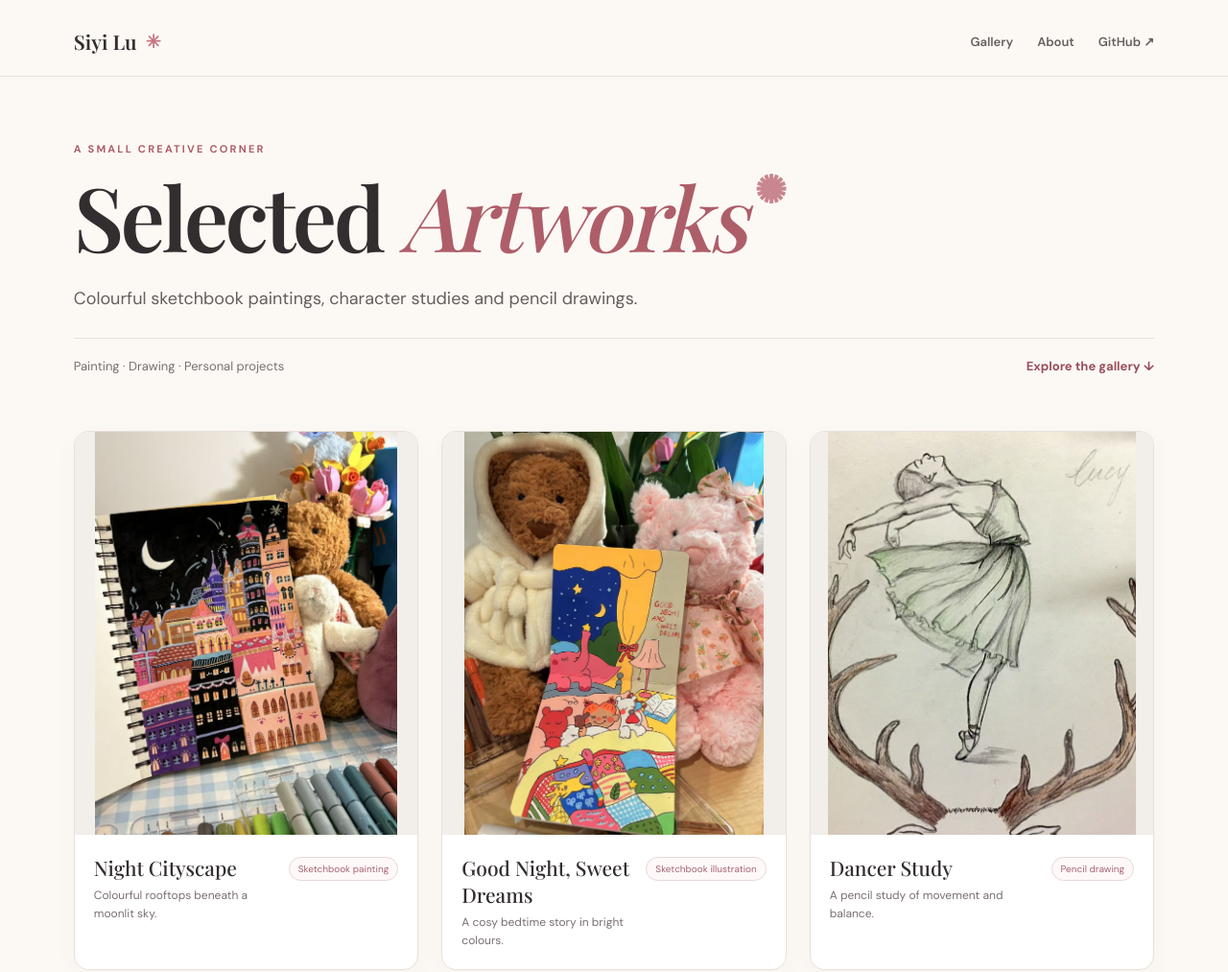
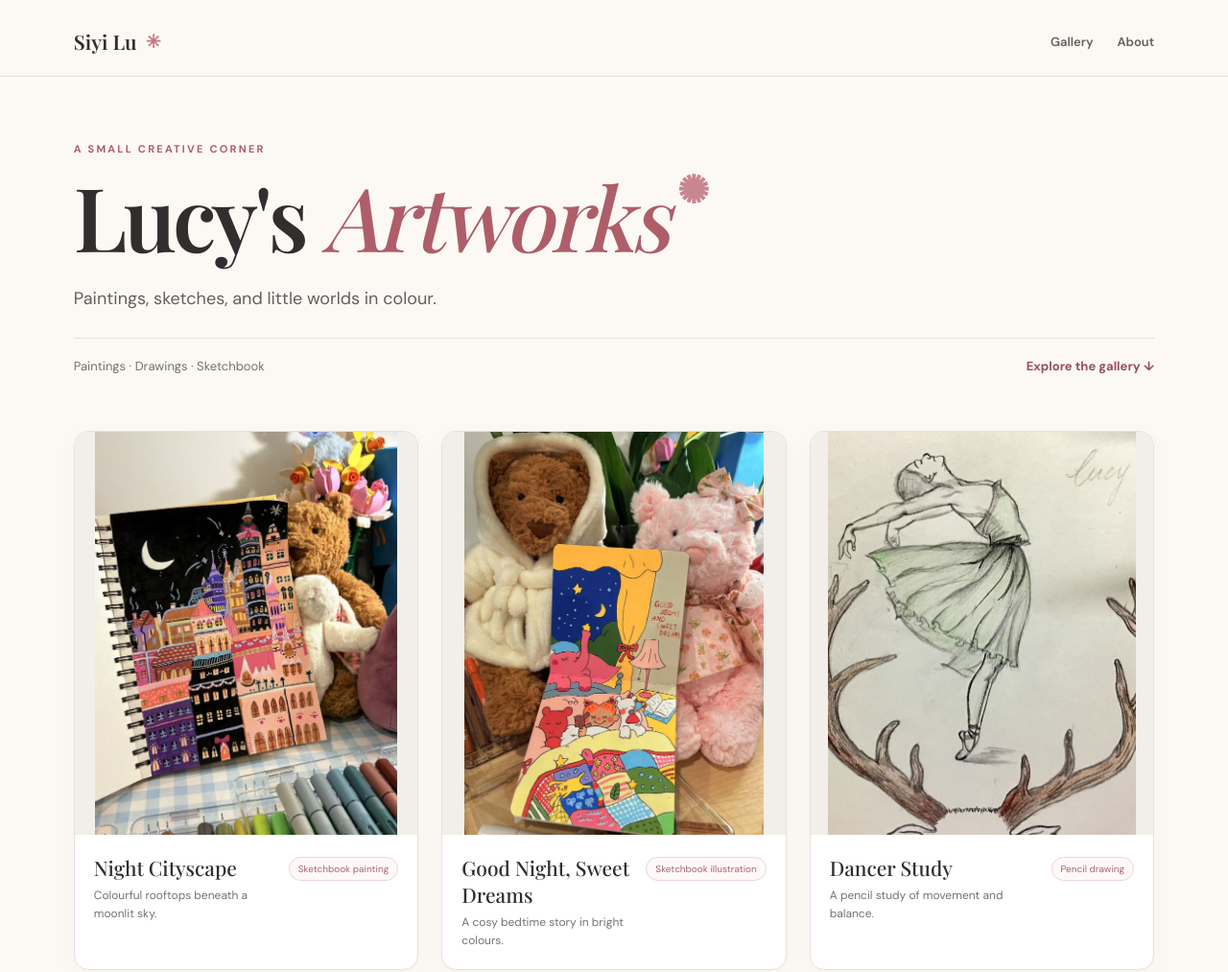
Before and after one commit to LUCYLU-debug/art-gallery, a plain HTML site: page index.html in a window 1280 px wide. Shown: the top 1013 px of the page at 96% size. Drawn offline with nearby package versions, Linux system fonts and the light colour scheme; a web font is replaced by a local one.

Commit message:
Rename gallery to Lucy's Artworks and remove portfolio/job-style framing

```diff
--- a/index.html
+++ b/index.html
@@ -4,20 +4,20 @@
 <meta charset="utf-8">
 <meta name="viewport" content="width=device-width, initial-scale=1">
 <meta name="description" content="Paintings, sketchbook illustrations and pencil drawings by Siyi Lu.">
-<title>Selected Artworks · Siyi Lu</title>
+<title>Lucy's Artworks</title>
 <link rel="stylesheet" href="style.css">
 </head>
 <body>
 <header class="site-header">
   <a class="signature" href="#home">Siyi Lu <span class="dot">✳</span></a>
-  <nav aria-label="Main navigation"><a href="#gallery">Gallery</a><a href="#about">About</a><a href="https://github.com/LUCYLU-debug" target="_blank" rel="noopener noreferrer">GitHub ↗</a></nav>
+  <nav aria-label="Main navigation"><a href="#gallery">Gallery</a><a href="#about">About</a></nav>
 </header>
 <main id="home">
   <section class="intro" aria-labelledby="page-title">
     <p class="eyebrow">A small creative corner</p>
-    <h1 id="page-title">Selected <em>Artworks</em><span class="spark">✺</span></h1>
-    <p class="lead">Colourful sketchbook paintings, character studies and pencil drawings.</p>
-    <div class="intro-bottom"><span>Painting · Drawing · Personal projects</span><a href="#gallery" class="browse">Explore the gallery ↓</a></div>
+    <h1 id="page-title">Lucy's <em>Artworks</em><span class="spark">✺</span></h1>
+    <p class="lead">Paintings, sketches, and little worlds in colour.</p>
+    <div class="intro-bottom"><span>Paintings · Drawings · Sketchbook</span><a href="#gallery" class="browse">Explore the gallery ↓</a></div>
   </section>
   <section id="gallery" class="gallery" aria-label="Artwork gallery">
     <article class="art-card">
@@ -47,9 +47,9 @@
   </section>
   <section id="about" class="about">
     <div><p class="eyebrow">A little about this gallery</p><h2>Making things, one page at a time.</h2></div>
-    <div><p>An assortment of sketchbook paintings and drawings, ranging from colourful character illustrations to cityscapes and pencil studies. Each piece explores a different combination of colour, composition and mood.</p><p class="note">Some pieces are fan art featuring existing characters. The character designs and related intellectual-property rights belong to their respective owners.</p></div>
+    <div><p>A collection of paintings and drawings, from dreamy cityscapes and playful characters to pencil studies. Colours, lines and small details give each scene its own character.</p><p class="note">Some pieces are fan art featuring existing characters. The character designs and related intellectual-property rights belong to their respective owners.</p></div>
   </section>
 </main>
-<footer><span>© Siyi Lu · Personal artwork gallery</span><span>Sketchbook paintings · Illustrations · Drawings</span></footer>
+<footer><span>© Lucy · Artworks</span><span>Sketchbook paintings · Illustrations · Drawings</span></footer>
 </body>
 </html>
```
